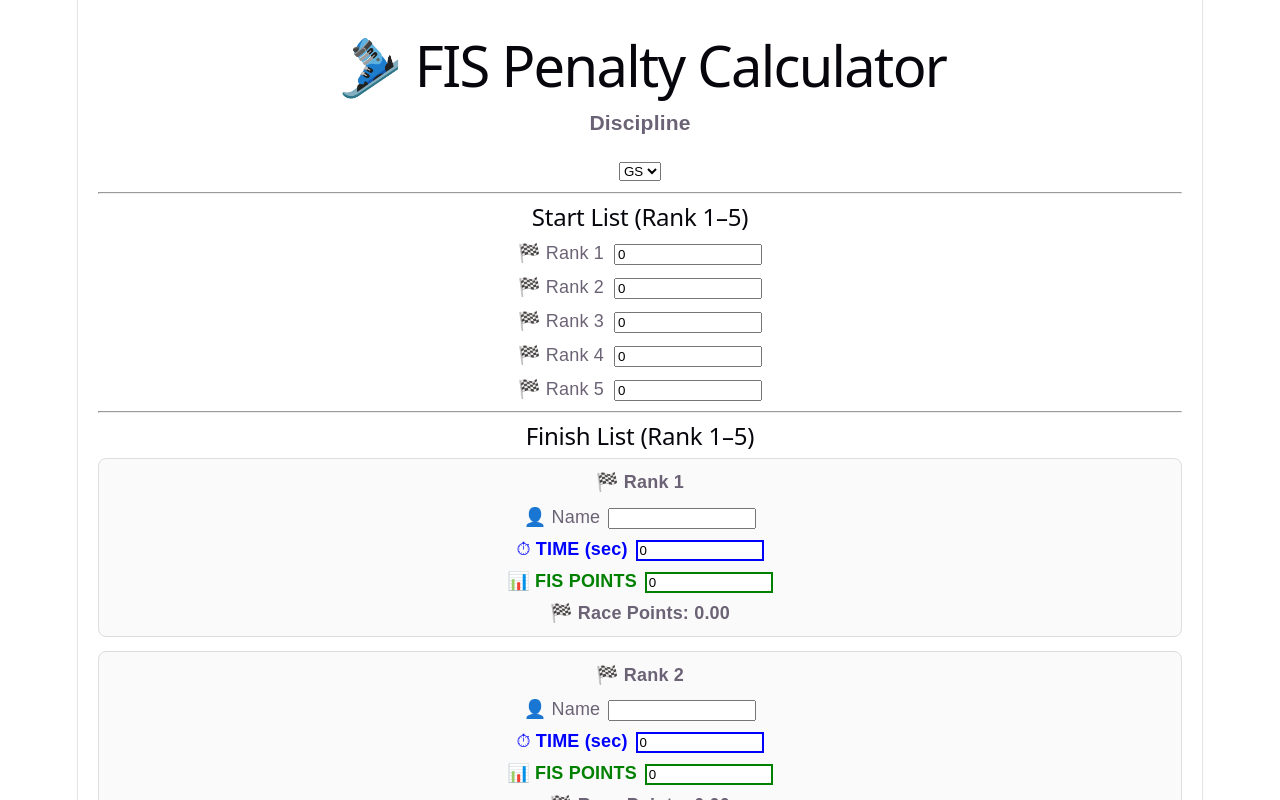
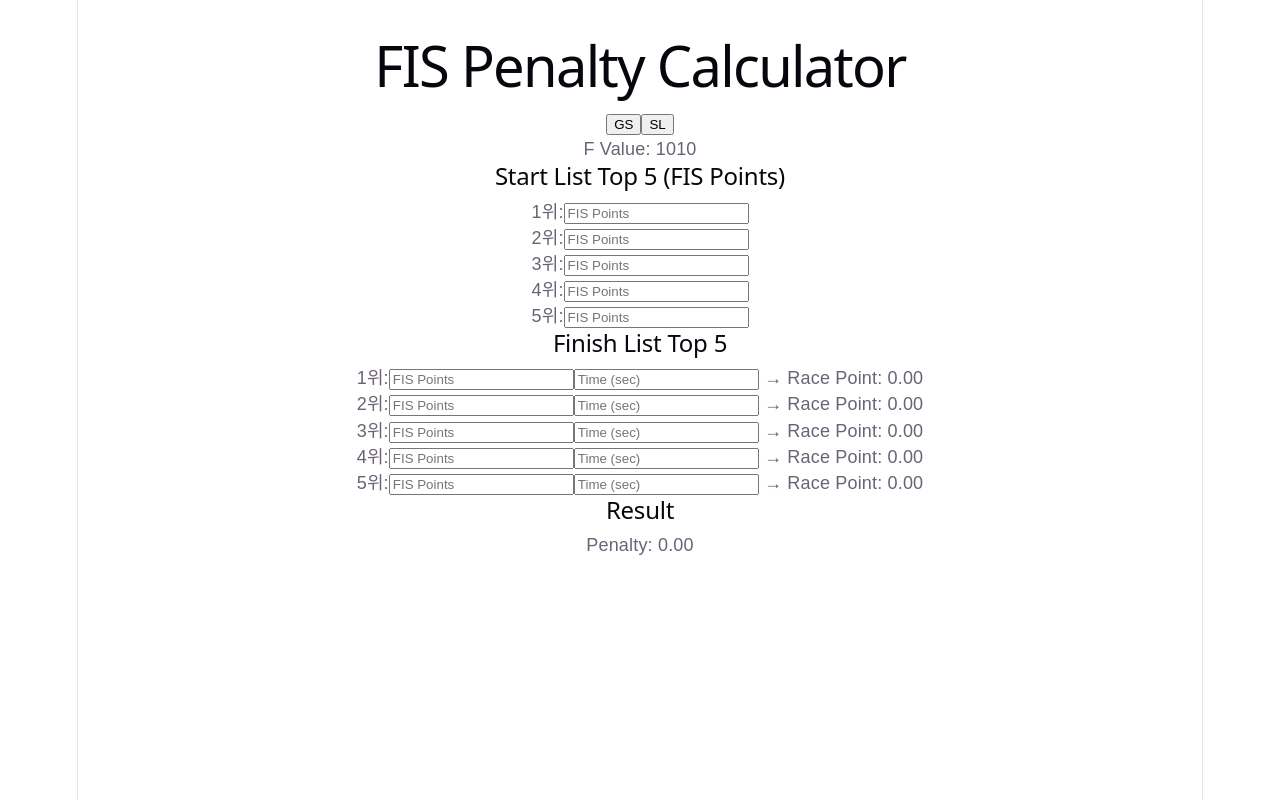
Before and after one commit to sinjum99-code/fis-calculator, a React (Vite) app: page / in a window 1280 px wide. Shown: the top 800 px of the page. Built offline with nearby package versions, Linux system fonts and the light colour scheme.

Commit message:
fix decimal input + full calc

```diff
--- a/src/App.jsx
+++ b/src/App.jsx
@@ -3,205 +3,96 @@
 export default function App() {
   const [discipline, setDiscipline] = useState("GS");
 
-  // START: FIS points only
-  const [start, setStart] = useState(Array(5).fill(0));
+  const F_VALUE = discipline === "GS" ? 1010 : 730;
 
-  // FINISH: name / time / fis
-  const [finish, setFinish] = useState(
-    Array(5).fill().map(() => ({
-      name: "",
-      time: 0,
-      fis: 0,
-    }))
-  );
+  const [startPoints, setStartPoints] = useState(Array(5).fill(""));
+  const [finishPoints, setFinishPoints] = useState(Array(5).fill(""));
+  const [finishTimes, setFinishTimes] = useState(Array(5).fill(""));
 
-  const F = discipline === "GS" ? 1010 : 730;
-
-  const ranks = [1, 2, 3, 4, 5];
-
-  // winner time
-  const winnerTime = Math.min(
-    ...finish.map((f) => Number(f.time) || Infinity)
-  );
-
-  // Race Points (FIS formula)
-  const calcRacePoints = (time) => {
-    if (!time || !winnerTime || winnerTime === Infinity) return 0;
-    return ((Number(time) / winnerTime) - 1) * F;
+  const handleTextNumber = (value, setter, index) => {
+    if (/^[0-9]*\.?[0-9]*$/.test(value)) {
+      const updated = [...setter];
+      updated[index] = value;
+      return updated;
+    }
+    return setter;
   };
 
-  // START update
-  const updateStart = (i, value) => {
-    const arr = [...start];
-    arr[i] = Number(value);
-    setStart(arr);
-  };
+  const updateStart = (i, val) =>
+    setStartPoints(handleTextNumber(val, startPoints, i));
 
-  // FINISH update
-  const updateFinish = (i, field, value) => {
-    const arr = [...finish];
+  const updateFinishPoint = (i, val) =>
+    setFinishPoints(handleTextNumber(val, finishPoints, i));
 
-    arr[i][field] =
-      field === "name" ? value : Number(value);
+  const updateFinishTime = (i, val) =>
+    setFinishTimes(handleTextNumber(val, finishTimes, i));
 
-    setFinish(arr);
-  };
+  const times = finishTimes.map(Number).filter((t) => t > 0);
+  const winnerTime = Math.min(...times);
 
-  // sums
-  const sumStart = start.reduce((a, b) => a + Number(b || 0), 0);
-  const sumFinish = finish.reduce((a, b) => a + Number(b.fis || 0), 0);
+  const racePoints = finishTimes.map((t) => {
+    if (!t || !winnerTime) return 0;
+    return ((Number(t) / winnerTime - 1) * F_VALUE);
+  });
 
-  const sumRacePoints = finish.reduce(
-    (a, b) => a + calcRacePoints(b.time),
-    0
-  );
+  const sumStart = startPoints.reduce((a, b) => a + Number(b || 0), 0);
+  const sumFinish = finishPoints.reduce((a, b) => a + Number(b || 0), 0);
+  const sumRace = racePoints.reduce((a, b) => a + b, 0);
 
-  // PENALTY (your structure)
-  const penalty =
-    (sumStart + sumFinish - sumRacePoints) / 10;
+  const penalty = ((sumStart + sumFinish - sumRace) / 10);
 
   return (
-    <div style={{ padding: 20, fontFamily: "Arial" }}>
-      <h1>🎿 FIS Penalty Calculator</h1>
+    <div style={{ padding: 20, fontFamily: "sans-serif" }}>
+      <h1>FIS Penalty Calculator</h1>
 
-      {/* DISCIPLINE */}
-      <h3>Discipline</h3>
-      <select
-        value={discipline}
-        onChange={(e) => setDiscipline(e.target.value)}
-      >
-        <option value="GS">GS</option>
-        <option value="SL">SL</option>
-      </select>
+      {/* GS / SL 선택 */}
+      <div>
+        <button onClick={() => setDiscipline("GS")}>GS</button>
+        <button onClick={() => setDiscipline("SL")}>SL</button>
+        <p>F Value: {F_VALUE}</p>
+      </div>
 
-      <hr />
-
-      {/* START */}
-      <h2>Start List (Rank 1–5)</h2>
-
-      {ranks.map((r, i) => (
-        <div key={i} style={{ marginBottom: 8 }}>
-          <span style={{ marginRight: 10 }}>
-            🏁 Rank {r}
-          </span>
-
+      {/* Start List */}
+      <h2>Start List Top 5 (FIS Points)</h2>
+      {startPoints.map((p, i) => (
+        <div key={i}>
+          {i + 1}위:
           <input
             type="text"
-            inputMode="decimal"
+            value={p}
+            onChange={(e) => updateStart(i, e.target.value)}
             placeholder="FIS Points"
-            value={start[i]}
-            onChange={(e) =>
-              updateStart(i, e.target.value)
-            }
-            style={{ width: 140 }}
           />
         </div>
       ))}
 
-      <hr />
-
-      {/* FINISH */}
-      <h2>Finish List (Rank 1–5)</h2>
-
-      {finish.map((a, i) => (
-        <div
-          key={i}
-          style={{
-            marginBottom: 14,
-            padding: 10,
-            border: "1px solid #ddd",
-            borderRadius: 8,
-            backgroundColor: "#fafafa",
-          }}
-        >
-          {/* Rank */}
-          <div style={{ fontWeight: "bold", marginBottom: 8 }}>
-            🏁 Rank {ranks[i]}
-          </div>
-
-          {/* Name */}
-          <div style={{ marginBottom: 6 }}>
-            <label style={{ marginRight: 8 }}>👤 Name</label>
+      {/* Finish List */}
+      <h2>Finish List Top 5</h2>
+      {finishPoints.map((p, i) => (
+        <div key={i}>
+          {i + 1}위:
           <input
             type="text"
-              value={a.name}
-              onChange={(e) =>
-                updateFinish(i, "name", e.target.value)
-              }
-              style={{ width: 140 }}
+            value={p}
+            onChange={(e) => updateFinishPoint(i, e.target.value)}
+            placeholder="FIS Points"
           />
-          </div>
-
-          {/* TIME */}
-          <div style={{ marginBottom: 6 }}>
-            <label
-              style={{
-                marginRight: 8,
-                color: "blue",
-                fontWeight: "bold",
-              }}
-            >
-              ⏱ TIME (sec)
-            </label>
-
           <input
             type="text"
-              inputMode="decimal"
-              value={a.time}
-              onChange={(e) =>
-                updateFinish(i, "time", e.target.value)
-              }
-              style={{
-                width: 120,
-                border: "2px solid blue",
-              }}
+            value={finishTimes[i]}
+            onChange={(e) => updateFinishTime(i, e.target.value)}
+            placeholder="Time (sec)"
           />
-          </div>
-
-          {/* FIS POINTS */}
-          <div style={{ marginBottom: 6 }}>
-            <label
-              style={{
-                marginRight: 8,
-                color: "green",
-                fontWeight: "bold",
-              }}
-            >
-              📊 FIS POINTS
-            </label>
-
-            <input
-              type="text"
-              inputMode="decimal"
-              value={a.fis}
-              onChange={(e) =>
-                updateFinish(i, "fis", e.target.value)
-              }
-              style={{
-                width: 120,
-                border: "2px solid green",
-              }}
-            />
-          </div>
-
-          {/* RACE POINTS */}
-          <div style={{ fontWeight: "bold" }}>
-            🏁 Race Points:{" "}
-            {calcRacePoints(a.time).toFixed(2)}
-          </div>
+          <span>
+            {" "}
+            → Race Point: {racePoints[i]?.toFixed(2)}
+          </span>
         </div>
       ))}
 
-      <hr />
-
-      {/* RESULT */}
-      <h2>📊 Results</h2>
-
-      <p>Start Sum: {sumStart.toFixed(2)}</p>
-      <p>Finish Sum: {sumFinish.toFixed(2)}</p>
-      <p>Race Points Sum: {sumRacePoints.toFixed(2)}</p>
-
-      <h2>🎯 Penalty: {penalty.toFixed(2)}</h2>
+      {/* 결과 */}
+      <h2>Result</h2>
+      <p>Penalty: {isFinite(penalty) ? penalty.toFixed(2) : "-"}</p>
     </div>
   );
 }
```
Lines whose indentation alone changed are shown as unchanged.
